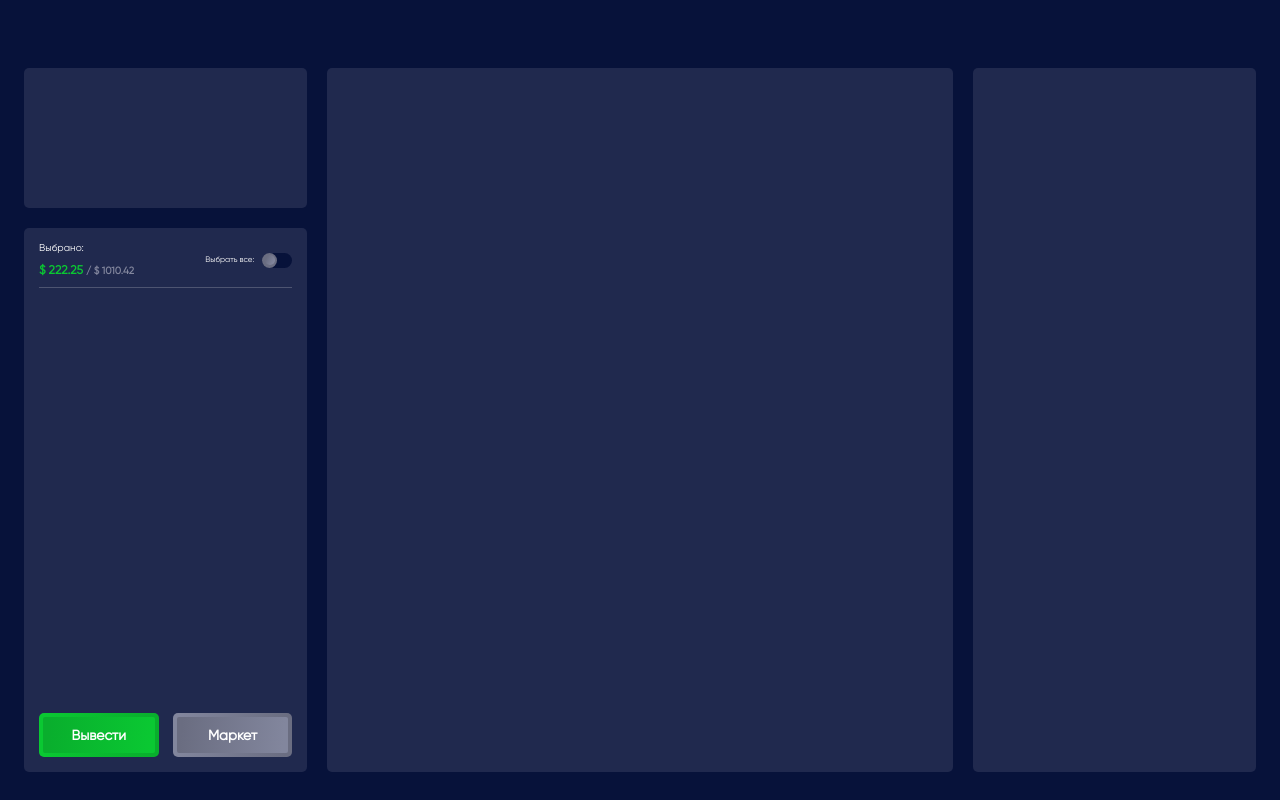
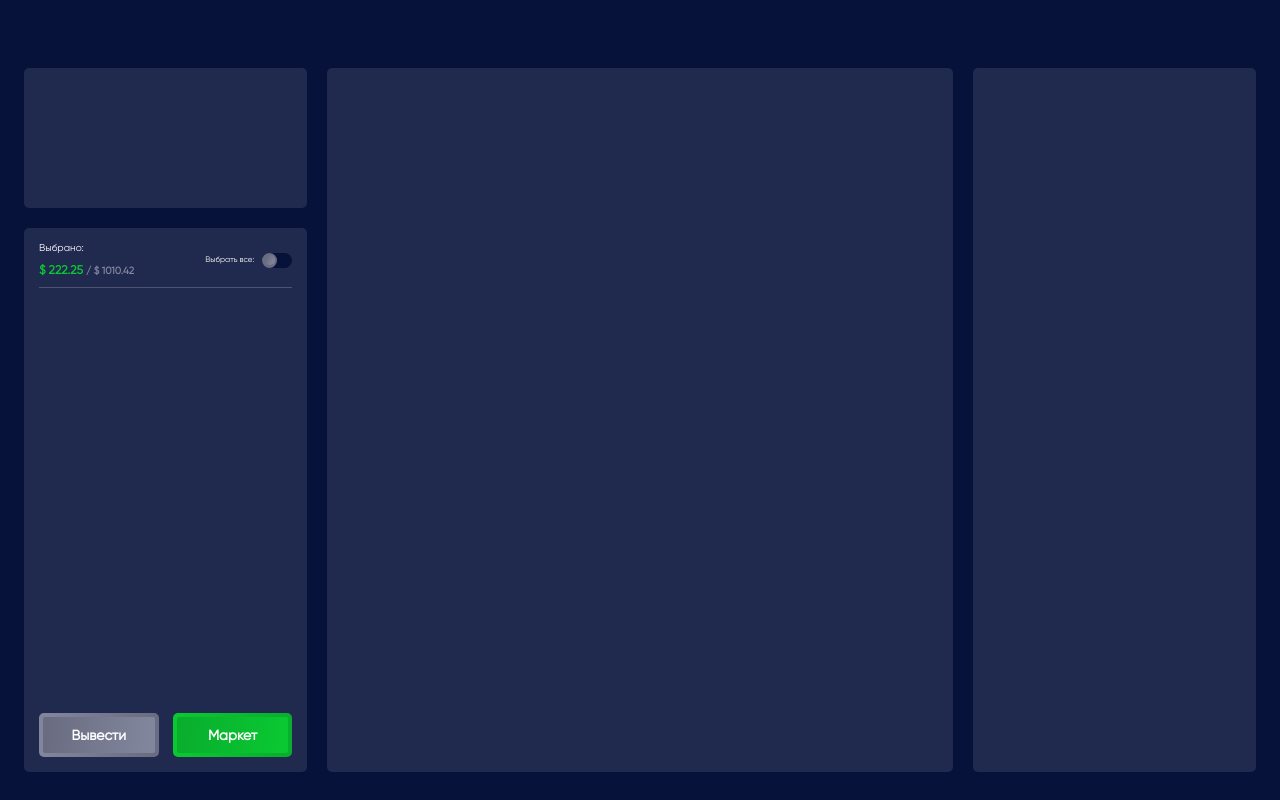
Before and after one commit to romagoldobin/mateballdesign, a Vue app: page / in a window 1280 px wide. Built offline with nearby package versions, Linux system fonts and the light colour scheme.

Commit message:
Fix background

```diff
--- a/src/components/Inventory.vue
+++ b/src/components/Inventory.vue
@@ -21,8 +21,8 @@
     </section>
     <section class="inventory__body"></section>
     <section class="inventory__footer">
-      <VButton color="Green">Вывести</VButton>
-      <VButton color="Grey">Маркет</VButton>
+      <VButton color="Grey">Вывести</VButton>
+      <VButton color="Green">Маркет</VButton>
     </section>
   </article>
 </template>
```
